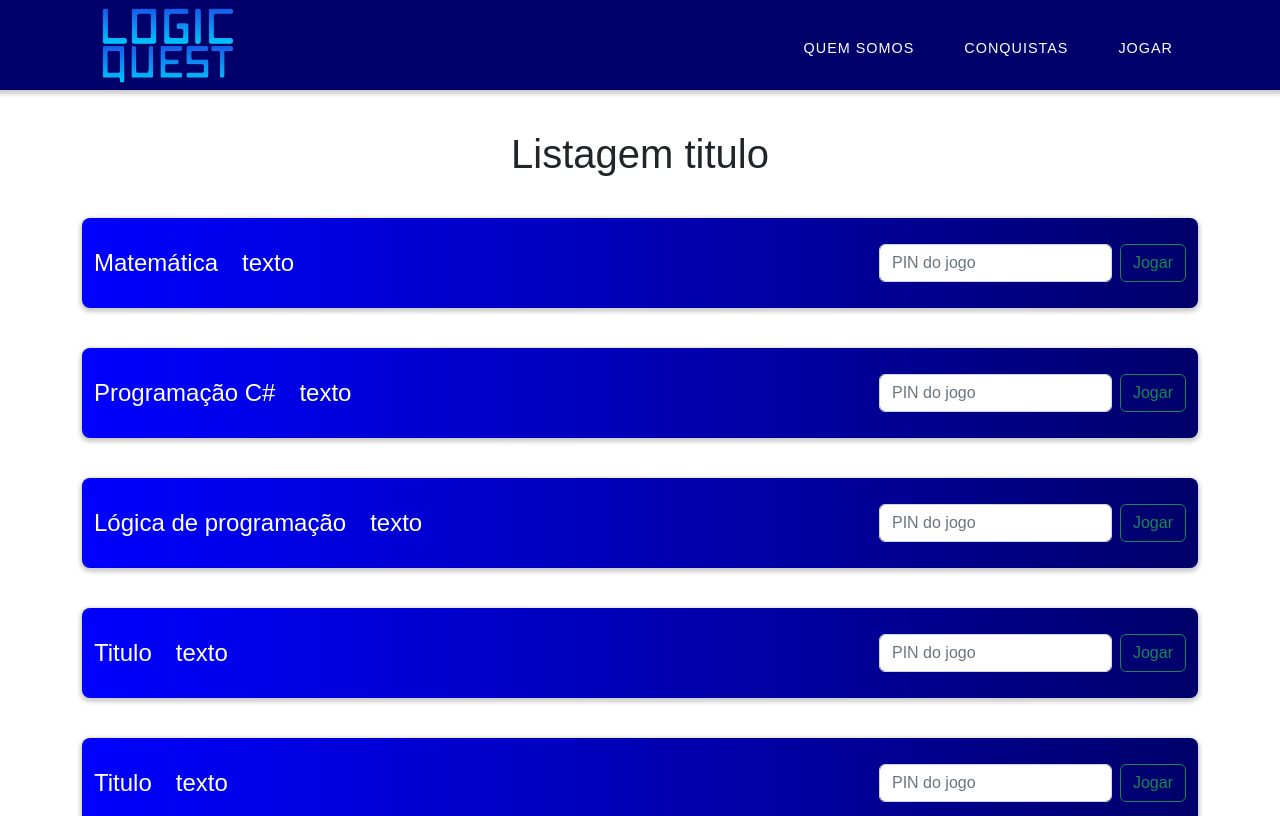
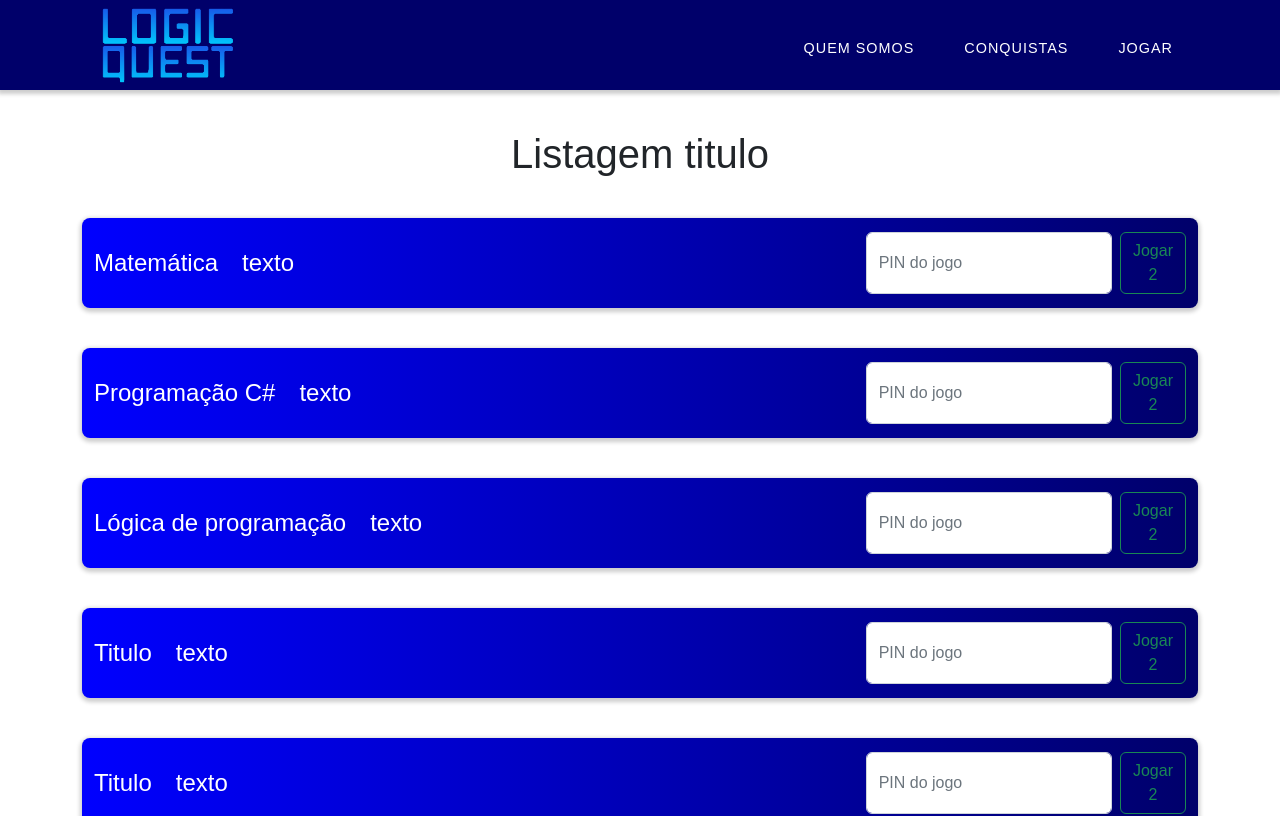
Before and after one commit to arthurmichaltchuk/logic_quest, a React (Create React App) app: page /listagem in a window 1280 px wide. Shown: the top 816 px of the page. Built offline with nearby package versions, Linux system fonts and the light colour scheme; the HTML template or start-up script is replaced by a standard one.

Commit message:
Troca de texto

```diff
--- a/src/components/Listagem/ListagemItem.jsx
+++ b/src/components/Listagem/ListagemItem.jsx
@@ -33,7 +33,7 @@ function ListagemItem(props) {
                                 aria-label="Search"
                             />
                                 <a href="/espera">
-                                    <Button variant="outline-success">Jogar</Button>
+                                    <Button variant="outline-success">Jogar 2</Button>
                                 </a>
                         </Form>
                     </Navbar.Collapse>
```
